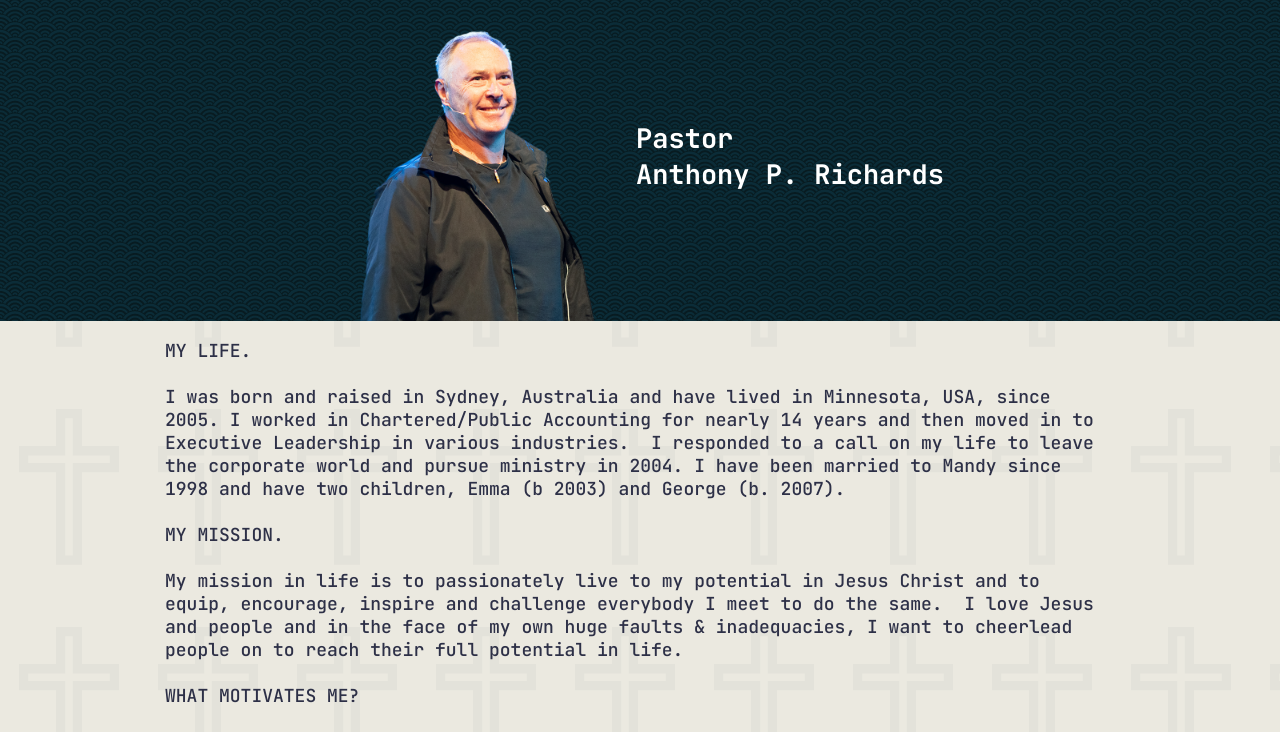
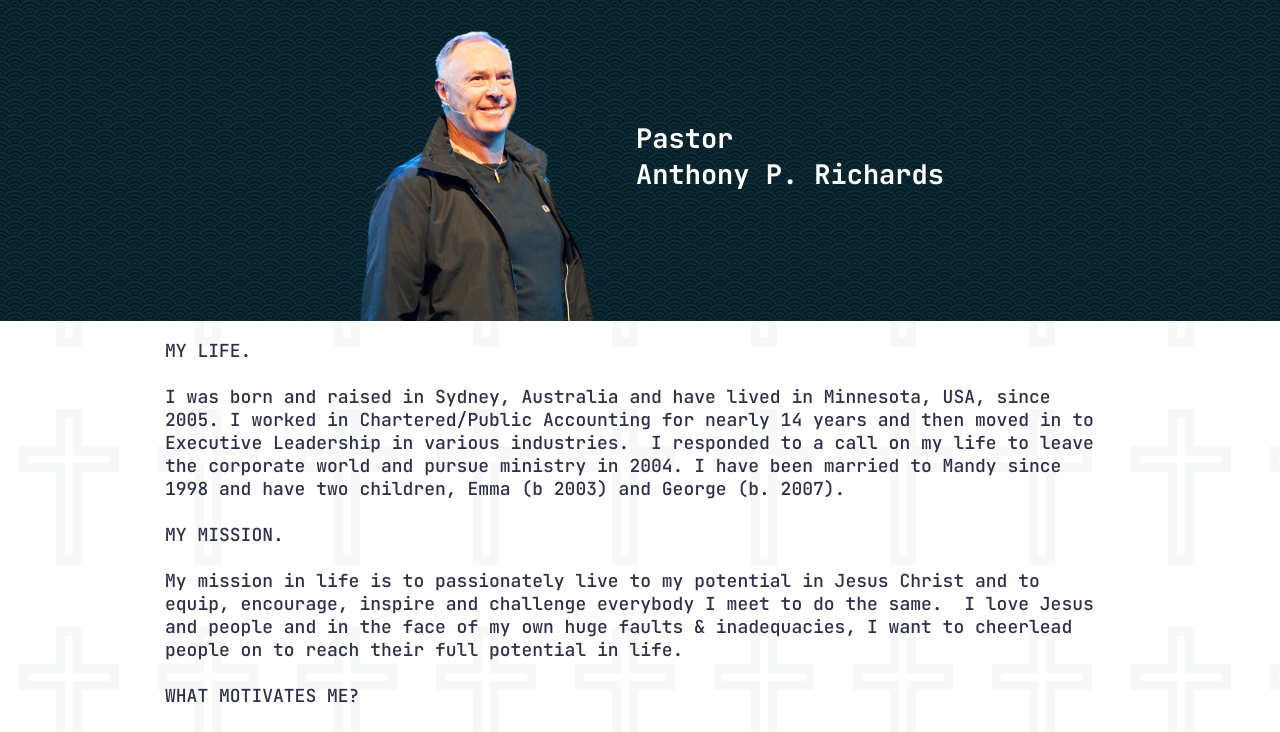
Before and after one commit to YegorCreative/Anthony-P.-Richards, a plain HTML site: page index.html in a window 1280 px wide. Shown: the part 58-790 px from the top of the page. Drawn offline with Linux system fonts and the light colour scheme.

Commit message:
white background

```diff
--- a/CSS/styles.css
+++ b/CSS/styles.css
@@ -14,7 +14,7 @@ body {
     font-family: 'JetBrains Mono', monospace;
     font-weight: 500;
   font-size: 18px;
-  background-color: #bfbb9c4f;
+  background-color: white;
   background-image: url("../Assets/pat.png");
   background-repeat: repeat;
 
```
